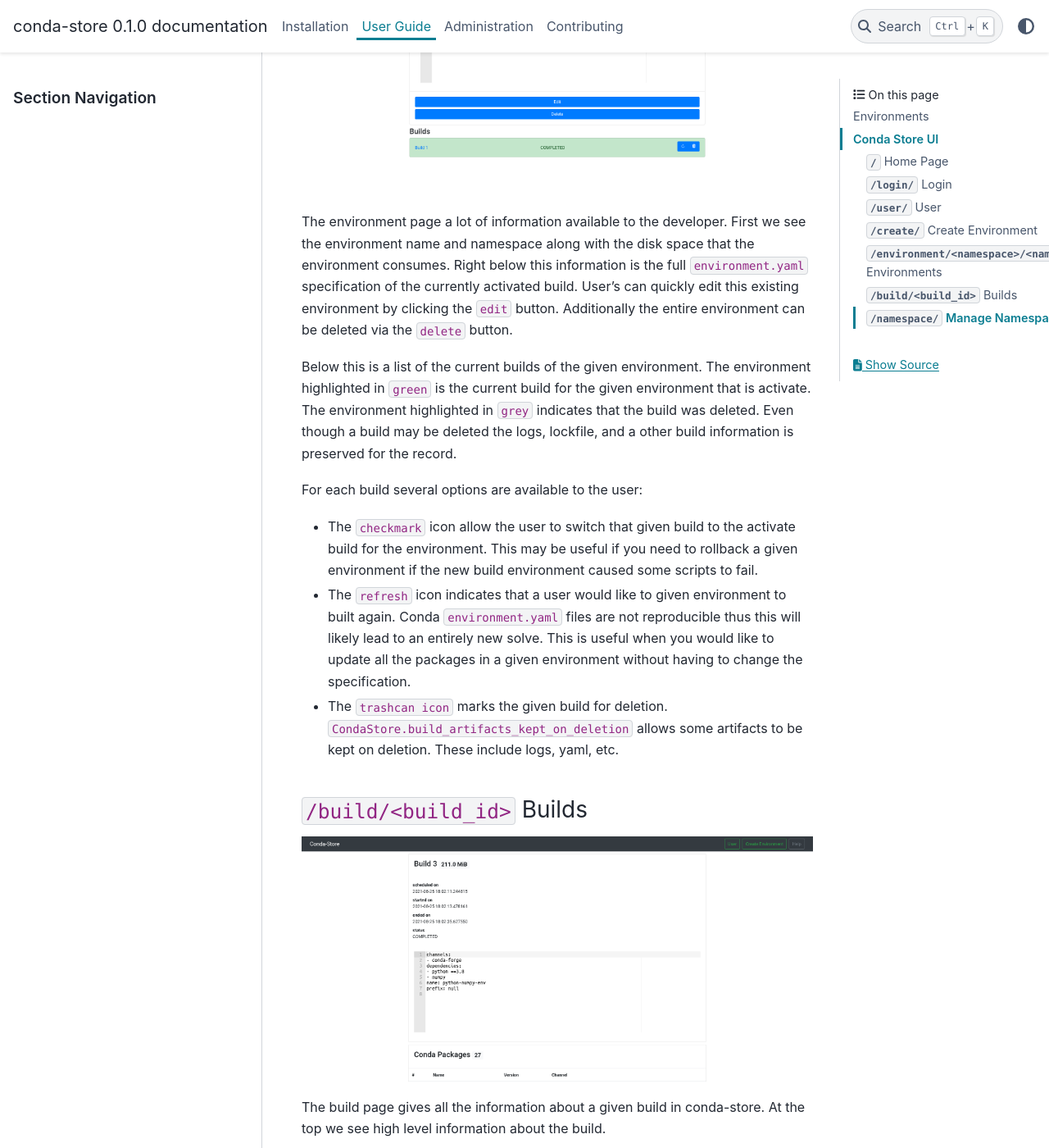
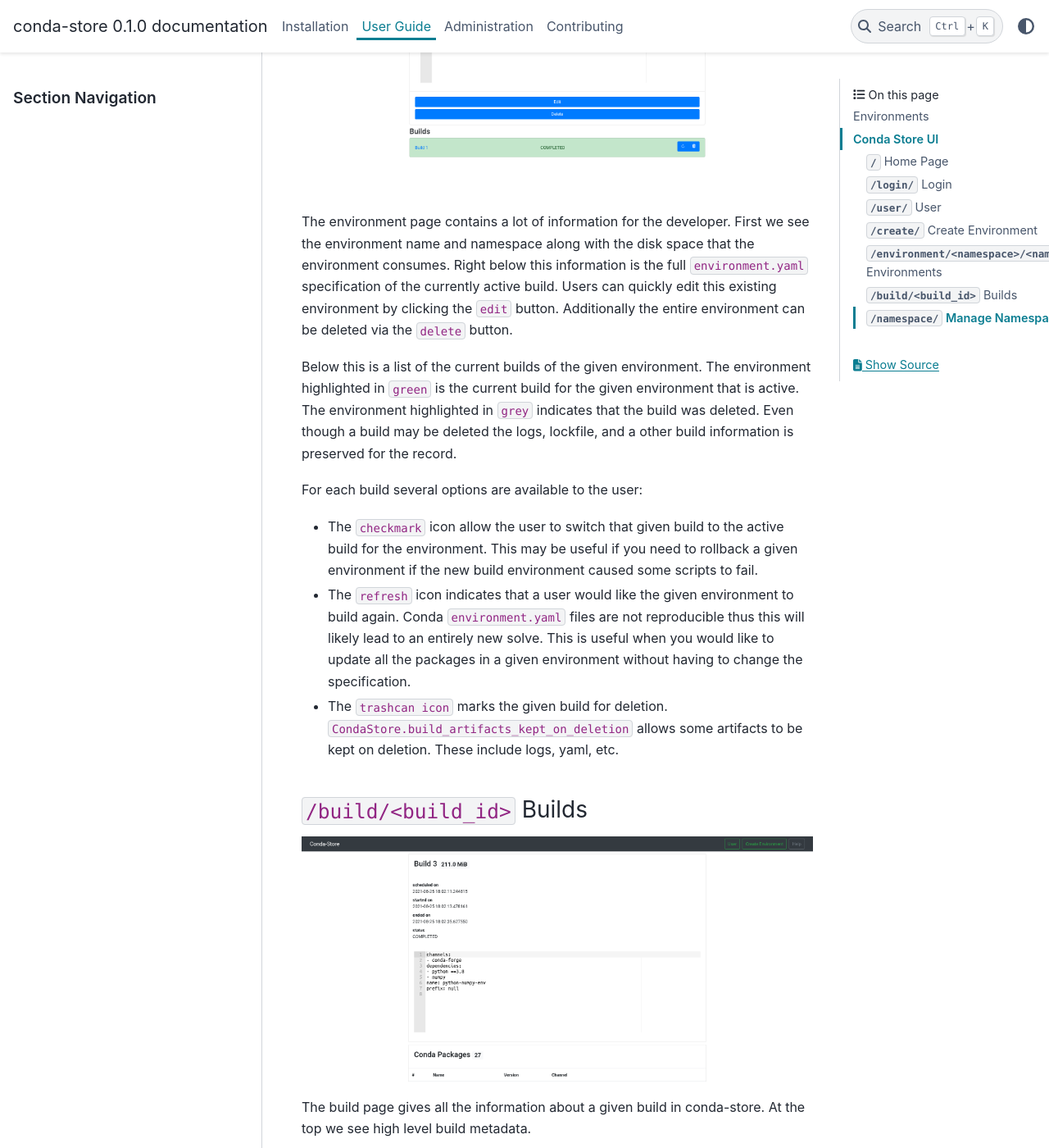
Before and after one commit to conda-incubator/conda-store, a Sphinx documentation site: the page built from docs/user_guide.md, in a window 1280 px wide and 1400 px high, scrolled down 5494 px. Shown: the whole window at 82% size. Built offline with Sphinx 7.4.7 and the PyData theme 0.15.4, drawn with Linux system fonts in a browser that asks for light colours; some of the changed text lies outside the part shown.

Commit message:
fix typos

```diff
--- a/docs/user_guide.md
+++ b/docs/user_guide.md
@@ -177,28 +177,28 @@
 
 ![Conda Store Environment](_static/images/conda-store-environment.png)
 
-The environment page a lot of information available to the
+The environment page contains a lot of information for the
 developer. First we see the environment name and namespace along with
 the disk space that the environment consumes. Right below this
 information is the full `environment.yaml` specification of the
-currently activated build. User's can quickly edit this existing
+currently active build. Users can quickly edit this existing
 environment by clicking the `edit` button. Additionally the entire
 environment can be deleted via the `delete` button.
 
 Below this is a list of the current builds of the given
 environment. The environment highlighted in `green` is the current
-build for the given environment that is activate. The environment
+build for the given environment that is active. The environment
 highlighted in `grey` indicates that the build was deleted. Even
 though a build may be deleted the logs, lockfile, and a other build
 information is preserved for the record.
 
 For each build several options are available to the user:
  - The `checkmark` icon allow the user to switch that given build to the
-   activate build for the environment. This may be useful if you need
+   active build for the environment. This may be useful if you need
    to rollback a given environment if the new build environment caused
    some scripts to fail.
- - The `refresh` icon indicates that a user would like to given
-   environment to built again. Conda `environment.yaml` files are not
+ - The `refresh` icon indicates that a user would like the given
+   environment to build again. Conda `environment.yaml` files are not
    reproducible thus this will likely lead to an entirely new
    solve. This is useful when you would like to update all the
    packages in a given environment without having to change the
@@ -212,7 +212,7 @@
 ![Conda Store Build](_static/images/conda-store-build-complete.png)
 
 The build page gives all the information about a given build in
-conda-store. At the top we see high level information about the build.
+conda-store. At the top we see high level build metadata.
 
 Conda-store downloads conda channel data so that it fully understands
 the packages that exist within a given environment. A list is provided
@@ -222,7 +222,7 @@
 lockfile, pinned yaml specification, conda pack, and docker image.
 
 Finally a log of the given build regardless of whether the build
-successfully built or failed.
+succeeded or failed.
 
 ### `/namespace/` Manage Namespaces
 
```
Also changed, not shown: other parts of docs/user_guide.md (+12 -12 lines), docs/administration.md (+4 -4 lines), docs/contributing.md (+1 -1 lines).
